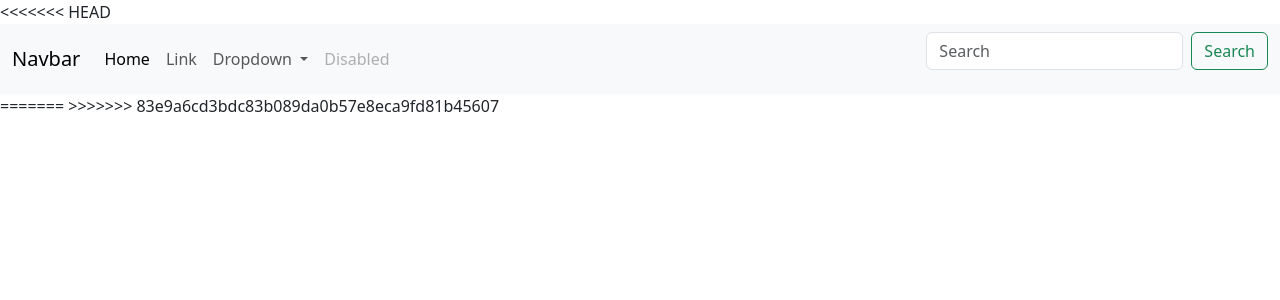
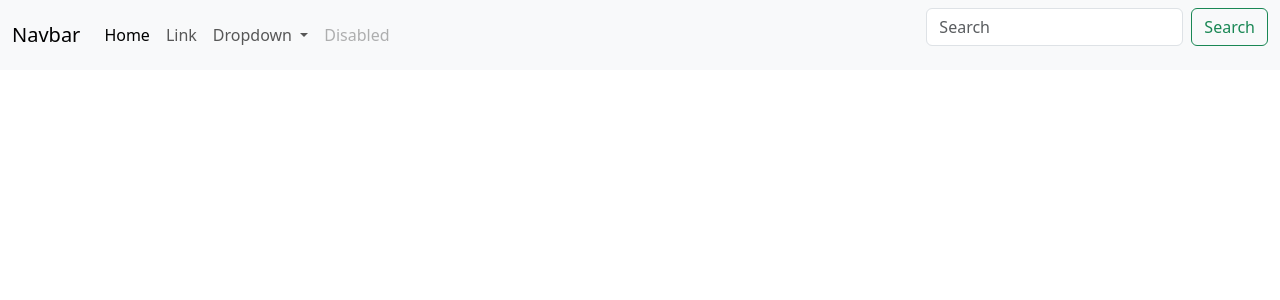
Before and after one commit to Samarthgawade19/primeconstruct, a PHP site: page / in a window 1280 px wide. Shown: the top 300 px of the page. Run offline with PHP 8.4, Linux system fonts and the light colour scheme.

Commit message:
updated succesfully

```diff
--- a/index.php
+++ b/index.php
@@ -1,19 +1,3 @@
-<<<<<<< HEAD
 <?php
 include "header.php";
 ?>
-=======
-<!DOCTYPE html>
-<html lang="en">
-<head>
-    <meta charset="UTF-8">
-    <meta name="viewport" content="width=device-width, initial-scale=1.0">
-    <title>Document</title>
-    <link href="https://cdn.jsdelivr.net/npm/bootstrap@5.3.6/dist/css/bootstrap.min.css" rel="stylesheet" integrity="sha384-4Q6Gf2aSP4eDXB8Miphtr37CMZZQ5oXLH2yaXMJ2w8e2ZtHTl7GptT4jmndRuHDT" crossorigin="anonymous">
-    <script src="https://cdn.jsdelivr.net/npm/bootstrap@5.3.6/dist/js/bootstrap.bundle.min.js" integrity="sha384-j1CDi7MgGQ12Z7Qab0qlWQ/Qqz24Gc6BM0thvEMVjHnfYGF0rmFCozFSxQBxwHKO" crossorigin="anonymous"></script>
-</head>
-<body>
-
-</body>
-</html>
->>>>>>> 83e9a6cd3bdc83b089da0b57e8eca9fd81b45607
```
